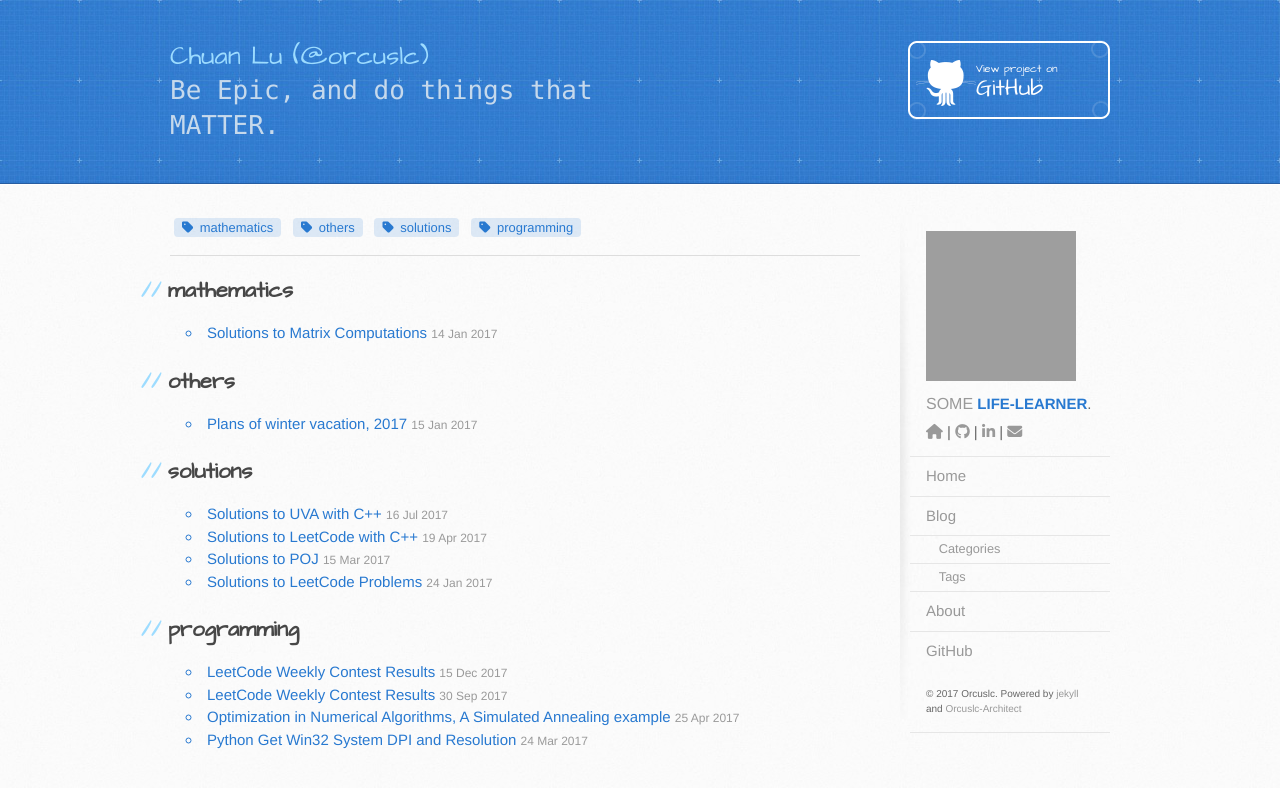
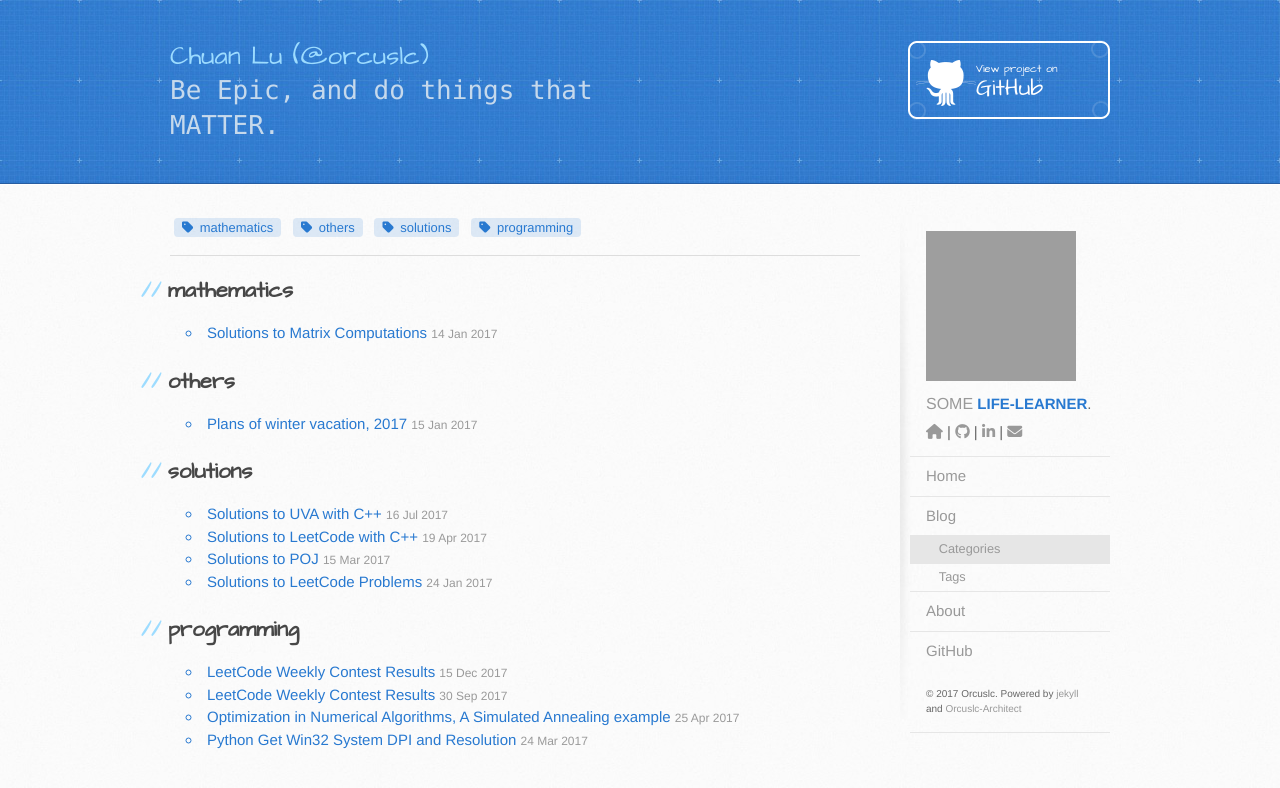
Before and after one commit to Orcuslc/blog.io, a Jekyll site: the page built from blog/categories.html, in a window 1280 px wide. Shown: the top 788 px of the page. Built offline with Jekyll 4.4.1, drawn with Linux system fonts in a browser that asks for light colours; nearby versions of some CDN libraries; grey boxes are pictures that could not be loaded.

Commit message:
fixed an error in activion

```diff
--- a/_includes/sidebar.html
+++ b/_includes/sidebar.html
@@ -52,7 +52,7 @@
             {% if sub_is_relative == '/' %}
               {% assign sub_url = sub_nav[1] | relative_url %}
             {% endif %}
-              {% assign thispage = page.url | split:'.' | first | append: '/' %}
+              {% assign thispage = page.url | split:'.' | first %}
               <a class="sidebar-nav-item sidebar-nav-item-sub {% if thispage == sub_nav[1] %}active{% endif %}" href="{{ sub_url }}">
                 {{ sub_nav[0] }}
               </a>
```
